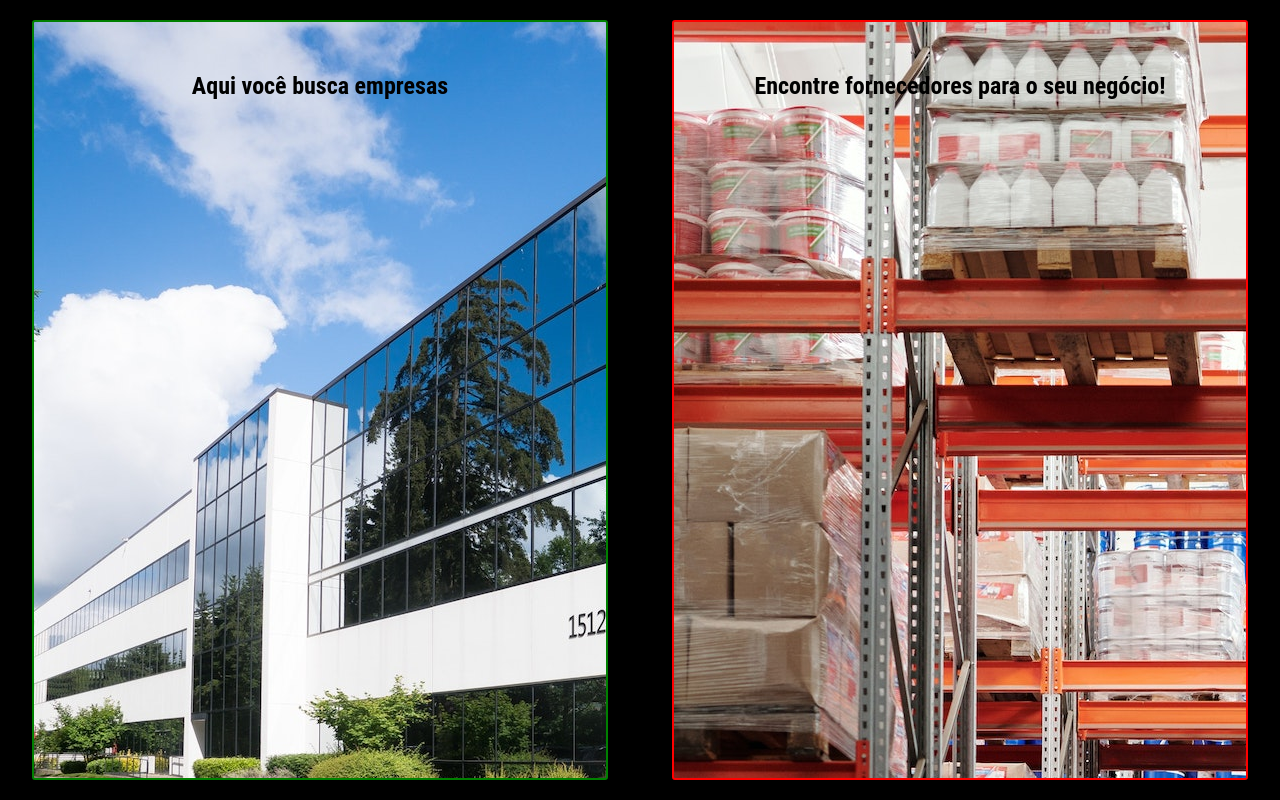
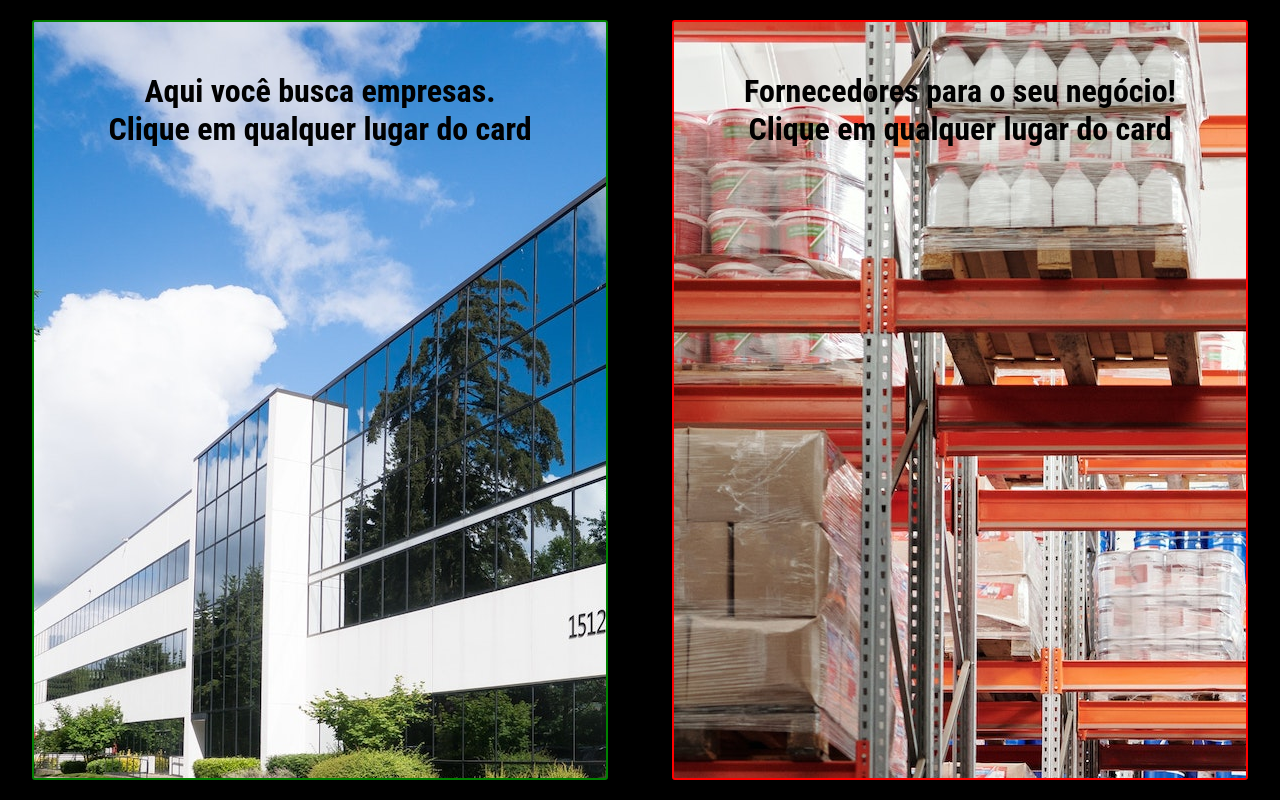
Before and after one commit to caiodeoliveira/CRUDCompanies, a React (Create React App) app: page / in a window 1280 px wide. Built offline with nearby package versions, Linux system fonts and the light colour scheme.

Commit message:
Added company name state and confirm button

```diff
--- a/src/pages/companies/Companies.tsx
+++ b/src/pages/companies/Companies.tsx
@@ -5,11 +5,13 @@ import { BsPencil } from "react-icons/bs";
 import { TiDelete } from "react-icons/ti";
 import { RiDeleteBin5Line } from "react-icons/ri";
 import { FcCancel } from "react-icons/fc";
+import { GiConfirmed } from "react-icons/gi";
 
 export const Companies = () => {
   const [query, setQuery] = React.useState("");
   const [isEditingCompanyName, setIsEditingCompanyName] = React.useState(false);
   const [hasCompanies, setHasCompanies] = React.useState(true); //Alterar o estado para um array.
+  const [companyName, setCompanyName] = React.useState("Tempero da dona Benta");
 
   const handleSubmit = (e: any) => {
     alert(query);
@@ -55,10 +57,18 @@ export const Companies = () => {
                       <S.InputChangeCompanyName
                         type="text"
                         placeholder="Ex.: O dogão"
+                        onChange={(e) => setCompanyName(e.target.value)}
                       />
-                      <S.ChangeCompanyNameIcon onClick={editCompanyName}>
-                        {<FcCancel size="30" color="red" />}
-                      </S.ChangeCompanyNameIcon>
+                      <S.ChangeCompanyNameCancelButton
+                        onClick={editCompanyName}
+                      >
+                        {<FcCancel size="35" color="red" />}
+                      </S.ChangeCompanyNameCancelButton>
+                      <S.ChangeCompanyNameConfirmButton
+                        onClick={editCompanyName}
+                      >
+                        {<GiConfirmed size="30" color="green" />}
+                      </S.ChangeCompanyNameConfirmButton>
                     </S.ChangeCompanyNameContainer>
                   </S.NameAndActionsCompany>
                 </>
@@ -67,7 +77,7 @@ export const Companies = () => {
                   {hasCompanies ? (
                     <>
                       <S.NameAndActionsCompany>
-                        <h1>Tempero da Dona Benta</h1>
+                        <h1>{companyName}</h1>
                         <S.NameAndActionsCompanyIcons>
                           <S.EditIcon onClick={editCompanyName}>
                             {<BsPencil size="45px" color="green" />}
--- a/src/pages/companies/styles.ts
+++ b/src/pages/companies/styles.ts
@@ -100,15 +100,21 @@ const InputChangeCompanyName = styled.input`
   color: green;
   font-size: 26px;
   font-weight: bold;
-  text-align: center;
   outline: none;
 `;
 
-const ChangeCompanyNameIcon = styled.span`
+const ChangeCompanyNameCancelButton = styled.span`
   cursor: pointer;
   position: absolute;
-  top: 5px;
-  right: -0px;
+  top: 1px;
+  right: 0px;
+`;
+
+const ChangeCompanyNameConfirmButton = styled.span`
+  cursor: pointer;
+  position: absolute;
+  top: 3.5px;
+  right: 35px;
 `;
 
 const SuppliersListContainer = styled.div`
@@ -183,5 +189,6 @@ export const S = {
   DeleteIcon,
   InputChangeCompanyName,
   ChangeCompanyNameContainer,
-  ChangeCompanyNameIcon,
+  ChangeCompanyNameCancelButton,
+  ChangeCompanyNameConfirmButton,
 };
--- a/src/pages/home/index.tsx
+++ b/src/pages/home/index.tsx
@@ -1,13 +1,26 @@
 import { S } from "./styles";
+import { useNavigate } from "react-router-dom";
 
 export const Home = () => {
+  const navigate = useNavigate();
+
+  const goToCompaniesPage = () => {
+    navigate("/companies");
+  };
+
+  const goToSuppliersPage = () => {
+    navigate("/suppliers");
+  };
+
   return (
     <S.HomeContainer>
-      <S.CompanyContainer>
-        <h2>Aqui você busca empresas</h2>
+      <S.CompanyContainer onClick={goToCompaniesPage}>
+        <h1>Aqui você busca empresas. </h1>
+        <h1>Clique em qualquer lugar do card</h1>
       </S.CompanyContainer>
-      <S.SupplierContainer>
-        <h2>Encontre fornecedores para o seu negócio!</h2>
+      <S.SupplierContainer onClick={goToSuppliersPage}>
+        <h1>Fornecedores para o seu negócio!</h1>
+        <h1>Clique em qualquer lugar do card</h1>
       </S.SupplierContainer>
     </S.HomeContainer>
   );
--- a/src/pages/home/styles.ts
+++ b/src/pages/home/styles.ts
@@ -9,7 +9,7 @@ const HomeContainer = styled.main`
   justify-content: space-around;
 `;
 
-const CompanyContainer = styled.div`
+const CompanyContainer = styled.span`
   height: 95%;
   width: 45%;
   background: url(${companyCardBg}) no-repeat;
@@ -28,7 +28,7 @@ const CompanyContainer = styled.div`
   }
 `;
 
-const SupplierContainer = styled.div`
+const SupplierContainer = styled.span`
   height: 95%;
   width: 45%;
   background: url(${supplierCardBg}) no-repeat;
--- a/src/pages/suppliers/index.tsx
+++ b/src/pages/suppliers/index.tsx
@@ -1,7 +1,7 @@
 import { S } from "./styles";
 import { UpperArea } from "../../components/UpperArea";
 import React, { useEffect } from "react";
-import { TiDelete, TiLocation } from "react-icons/ti";
+import { TiDelete } from "react-icons/ti";
 import { Form } from "reactstrap";
 import { BsPencil } from "react-icons/bs";
 import { RiDeleteBin5Line } from "react-icons/ri";
```
